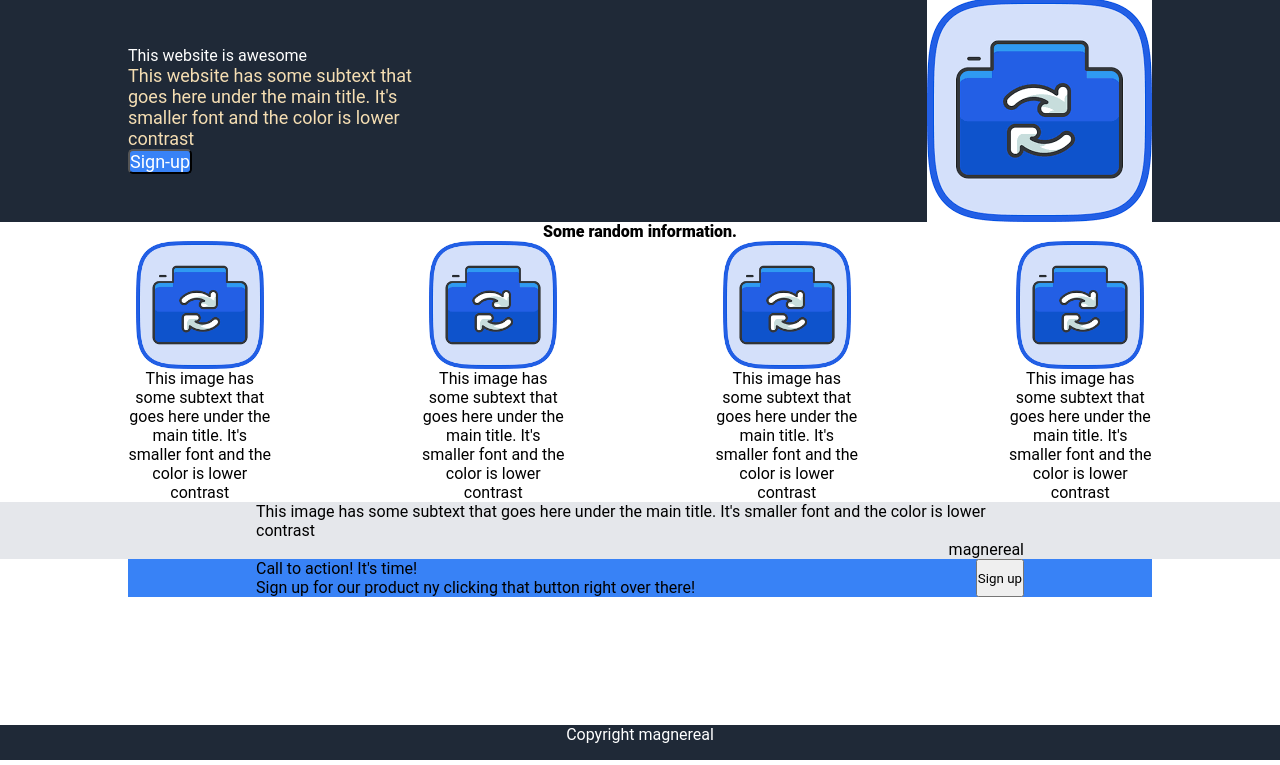
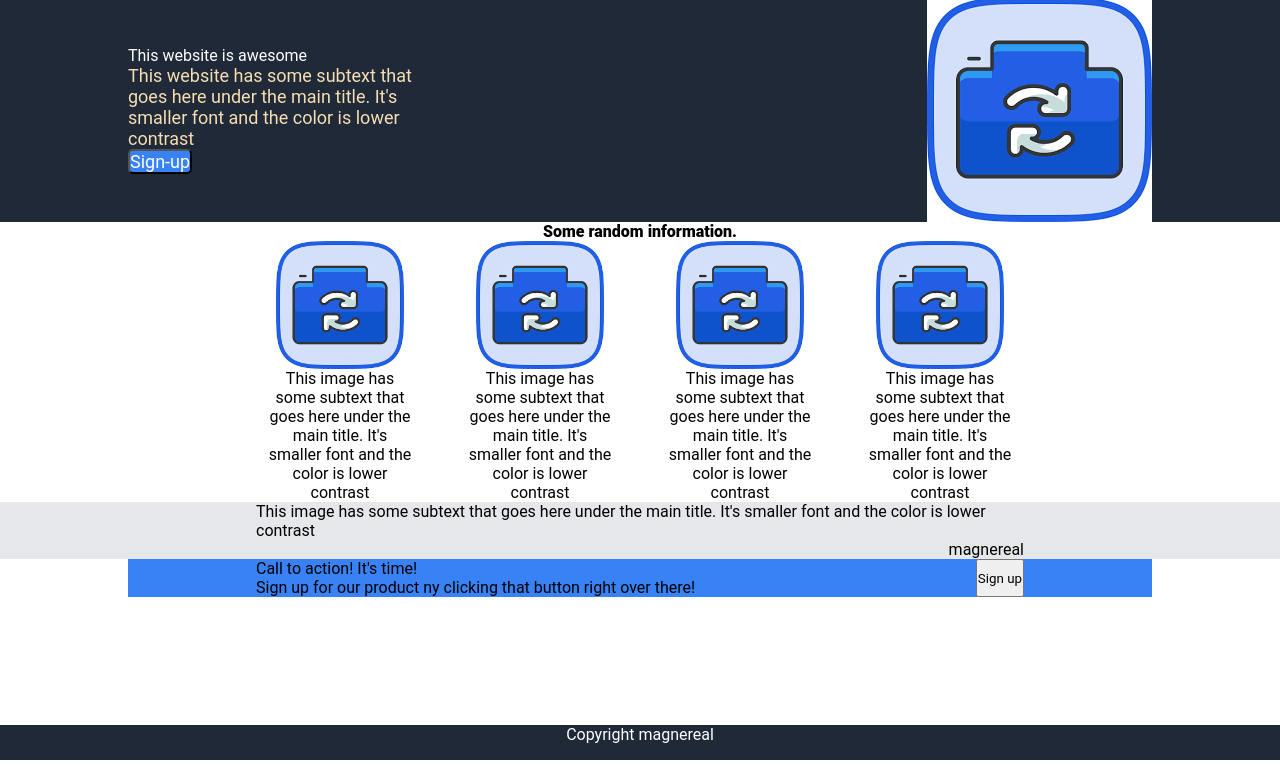
Before and after one commit to magnereal/TOP-Landing-Page, a plain HTML site: page index.html in a window 1280 px wide. Shown: the part 35-800 px from the top of the page. Drawn offline with Linux system fonts and the light colour scheme.

Commit message:
readjusted images display

```diff
--- a/styles.css
+++ b/styles.css
@@ -94,8 +94,10 @@ body {
 .images {
     margin: 0 10vw;
     display: flex;
-    justify-content: space-evenly;
-    gap:150px;
+    flex-direction: row;
+    flex-wrap: wrap;
+    justify-content: center;
+    gap:50px;
 }
 
 .img-block {
@@ -103,6 +105,7 @@ body {
     flex-direction: column;
     align-items: center;
     text-align: center;
+    max-width: 150px;
     /* justify-content: center; */
 }
 
```
